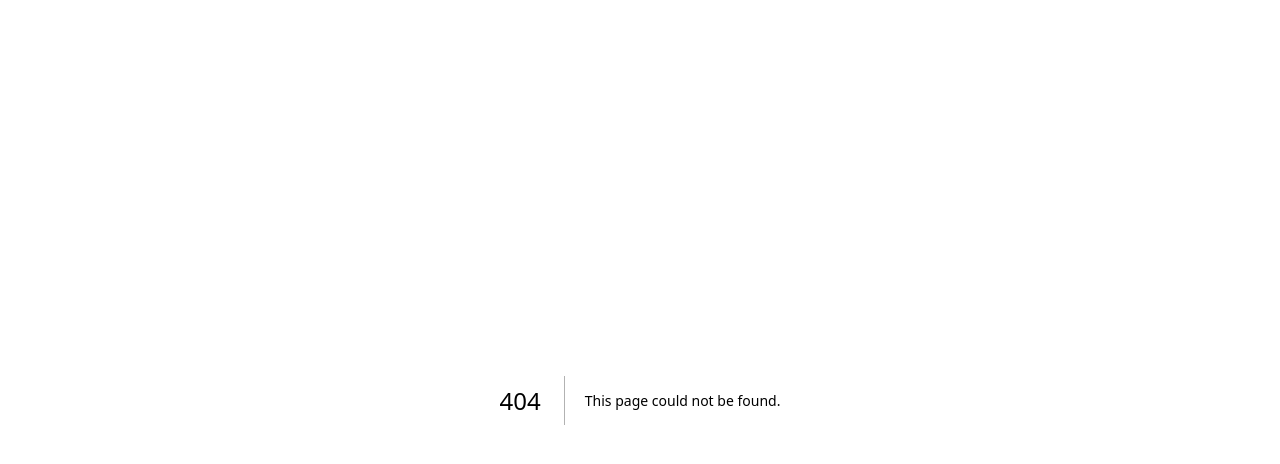
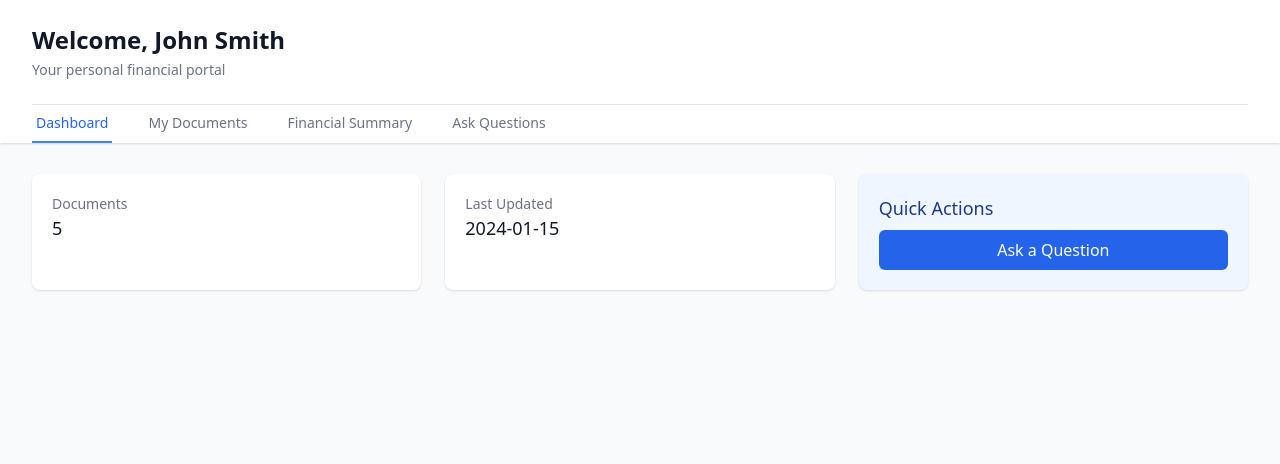
Before and after one commit to sdahiyat/sd3, a Next.js app in the folder project/: page /client-portal in a window 1280 px wide. Before the commit this address had no page. Shown: the top 464 px of the page. Built offline with nearby package versions, Linux system fonts and the light colour scheme.

Commit message:
chore: initialize project/ scaffold

```diff
--- /dev/null
+++ b/project/app/client-portal/page.tsx
@@ -0,0 +1,144 @@
+'use client';
+
+import { useState } from 'react';
+
+export default function ClientPortalPage() {
+  const [activeTab, setActiveTab] = useState('dashboard');
+
+  // Mock client data
+  const clientData = {
+    name: 'John Smith',
+    documentCount: 5,
+    lastUpdated: '2024-01-15'
+  };
+
+  return (
+    <div className="min-h-screen bg-gray-50">
+      <div className="bg-white shadow">
+        <div className="max-w-7xl mx-auto px-4 sm:px-6 lg:px-8">
+          <div className="py-6">
+            <h1 className="text-2xl font-bold text-gray-900">
+              Welcome, {clientData.name}
+            </h1>
+            <p className="mt-1 text-sm text-gray-500">
+              Your personal financial portal
+            </p>
+          </div>
+          <div className="border-t border-gray-200">
+            <nav className="-mb-px flex space-x-8">
+              {[
+                { id: 'dashboard', name: 'Dashboard' },
+                { id: 'documents', name: 'My Documents' },
+                { id: 'summary', name: 'Financial Summary' },
+                { id: 'chat', name: 'Ask Questions' }
+              ].map((tab) => (
+                <button
+                  key={tab.id}
+                  onClick={() => setActiveTab(tab.id)}
+                  className={`${
+                    activeTab === tab.id
+                      ? 'border-blue-500 text-blue-600'
+                      : 'border-transparent text-gray-500 hover:text-gray-700 hover:border-gray-300'
+                  } whitespace-nowrap py-2 px-1 border-b-2 font-medium text-sm`}
+                >
+                  {tab.name}
+                </button>
+              ))}
+            </nav>
+          </div>
+        </div>
+      </div>
+
+      <div className="max-w-7xl mx-auto px-4 sm:px-6 lg:px-8 py-8">
+        {activeTab === 'dashboard' && (
+          <div className="grid grid-cols-1 md:grid-cols-3 gap-6">
+            <div className="bg-white overflow-hidden shadow rounded-lg">
+              <div className="p-5">
+                <div className="flex items-center">
+                  <div className="w-0 flex-1">
+                    <dl>
+                      <dt className="text-sm font-medium text-gray-500 truncate">Documents</dt>
+                      <dd className="text-lg font-medium text-gray-900">{clientData.documentCount}</dd>
+                    </dl>
+                  </div>
+                </div>
+              </div>
+            </div>
+
+            <div className="bg-white overflow-hidden shadow rounded-lg">
+              <div className="p-5">
+                <div className="flex items-center">
+                  <div className="w-0 flex-1">
+                    <dl>
+                      <dt className="text-sm font-medium text-gray-500 truncate">Last Updated</dt>
+                      <dd className="text-lg font-medium text-gray-900">{clientData.lastUpdated}</dd>
+                    </dl>
+                  </div>
+                </div>
+              </div>
+            </div>
+
+            <div className="bg-blue-50 overflow-hidden shadow rounded-lg">
+              <div className="p-5">
+                <h3 className="text-lg font-medium text-blue-900 mb-2">Quick Actions</h3>
+                <button
+                  onClick={() => setActiveTab('chat')}
+                  className="w-full bg-blue-600 text-white px-4 py-2 rounded-md hover:bg-blue-700"
+                >
+                  Ask a Question
+                </button>
+              </div>
+            </div>
+          </div>
+        )}
+
+        {activeTab === 'chat' && (
+          <div className="bg-white shadow rounded-lg">
+            <div className="p-6">
+              <div className="flex justify-center mb-6">
+                <div className="flex bg-gray-100 rounded-lg p-1">
+                  <button className="px-4 py-2 text-sm font-medium bg-blue-600 text-white rounded-md">
+                    Personal Insights
+                  </button>
+                  <button className="px-4 py-2 text-sm font-medium text-gray-500 hover:text-gray-700 rounded-md">
+                    General Information
+                  </button>
+                </div>
+              </div>
+
+              <div className="h-96 border border-gray-200 rounded-lg p-4 mb-4 overflow-y-auto">
+                <div className="flex items-start space-x-3 mb-4">
+                  <div className="bg-blue-100 rounded-full p-2">
+                    <span className="text-blue-600 font-medium text-sm">AI</span>
+                  </div>
+                  <div className="bg-gray-100 rounded-lg p-3">
+                    <p className="text-sm">Hello! I can help you understand your financial situation based on your uploaded documents, or answer general financial questions. What would you like to know?</p>
+                  </div>
+                </div>
+              </div>
+
+              <div className="flex">
+                <input
+                  type="text"
+                  placeholder="Ask me about your finances..."
+                  className="flex-1 px-3 py-2 border border-gray-300 rounded-l-md focus:outline-none focus:ring-blue-500 focus:border-blue-500"
+                />
+                <button className="px-4 py-2 bg-blue-600 text-white rounded-r-md hover:bg-blue-700">
+                  Send
+                </button>
+              </div>
+            </div>
+          </div>
+        )}
+
+        {(activeTab === 'documents' || activeTab === 'summary') && (
+          <div className="bg-white shadow rounded-lg p-6">
+            <p className="text-gray-500 text-center">
+              {activeTab === 'documents' ? 'Your documents will appear here.' : 'Your financial summary will appear here.'}
+            </p>
+          </div>
+        )}
+      </div>
+    </div>
+  );
+}
```
